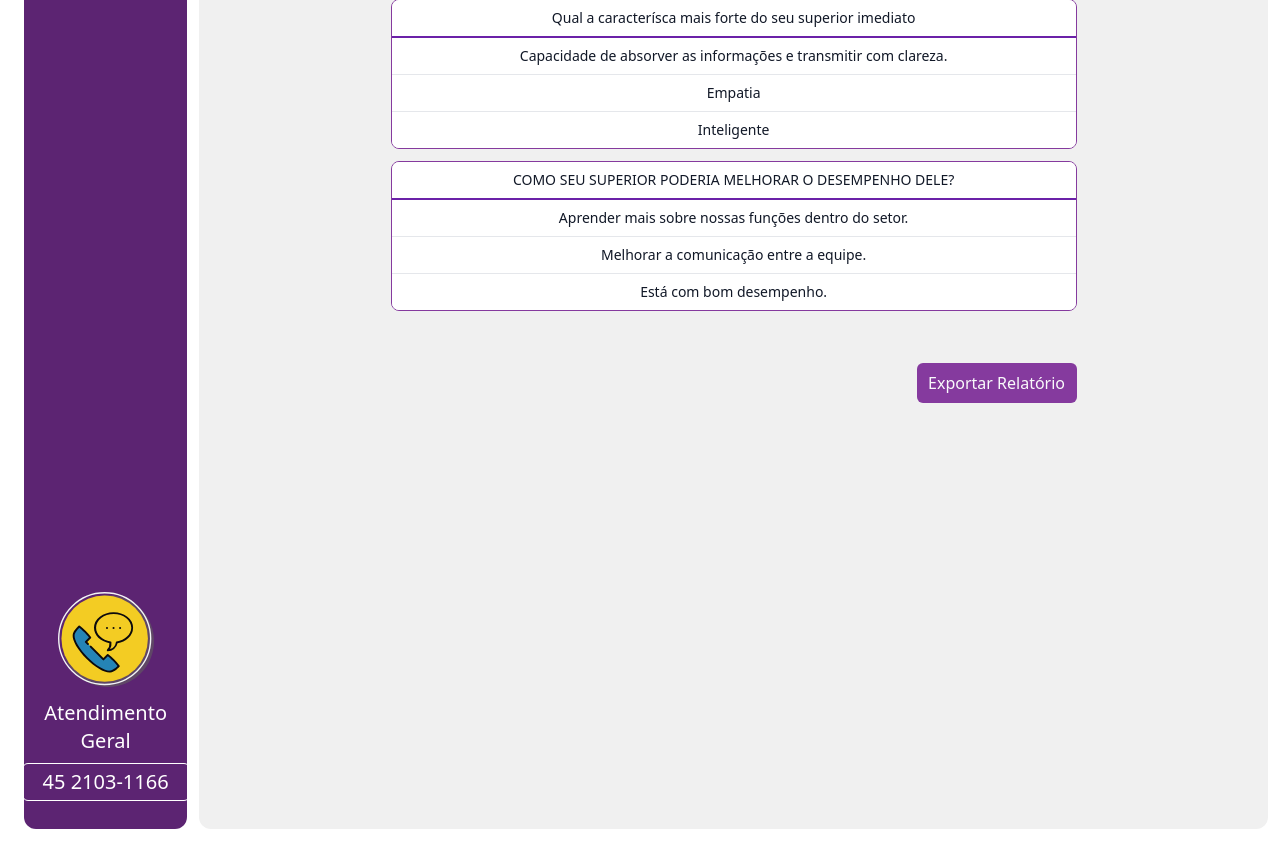
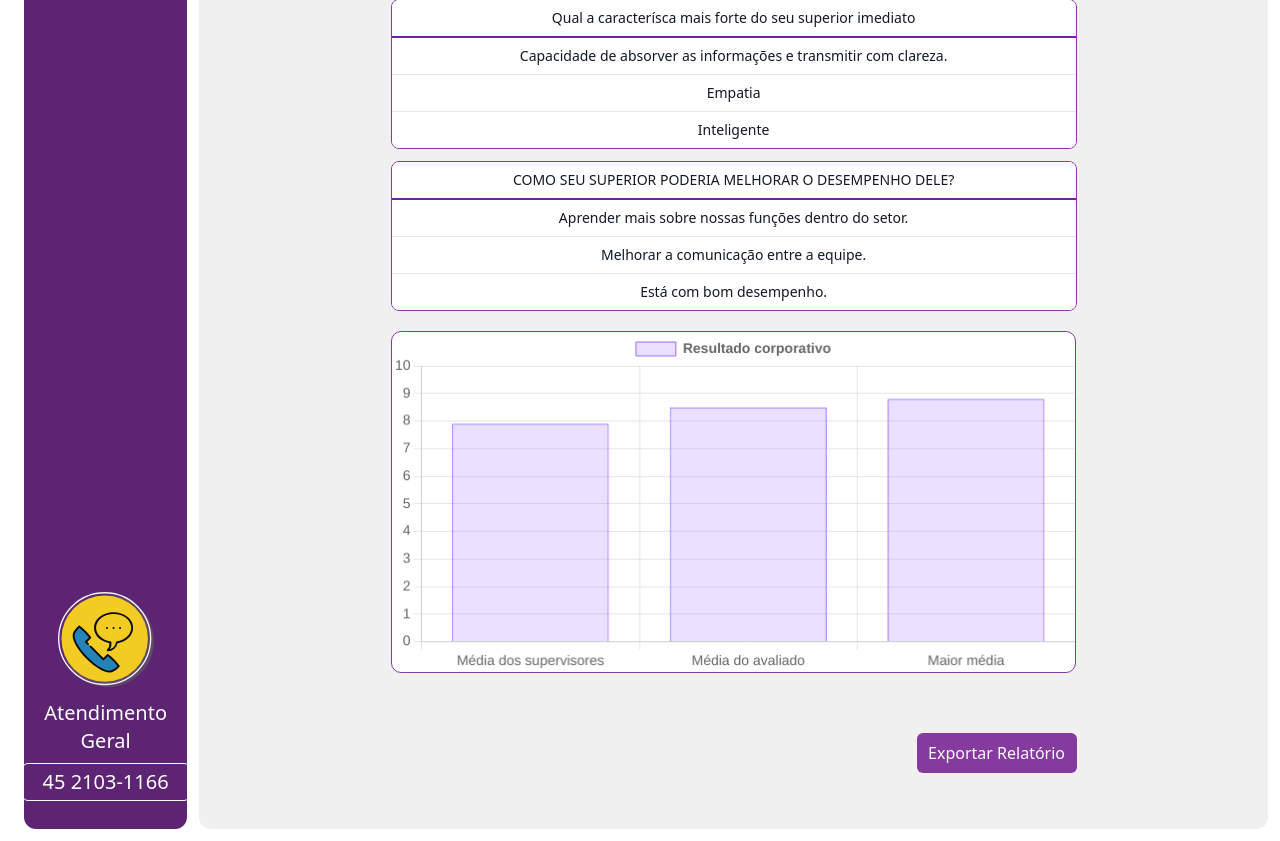
Before and after one commit to dniid/SQHG, a Python web app: template sqhg/core/templates/Relatorio.html in a window 1280 px wide. Shown: the part 683-1524 px from the top of the page. Run offline with Jinja, Linux system fonts and the light colour scheme; the template is opened without the code that fills it, so the values that code supplies are empty; some libraries are stand-ins or nearby versions.

Commit message:
fix: criação dos gráficos

```diff
--- a/sqhg/core/templates/Relatorio.html
+++ b/sqhg/core/templates/Relatorio.html
@@ -12,6 +12,7 @@
     <link rel="stylesheet" href="https://cdnjs.cloudflare.com/ajax/libs/font-awesome/6.1.1/css/all.min.css"
         crossorigin="anonymous" />
     <script src="https://cdn.tailwindcss.com"></script>
+    <script src="https://cdn.jsdelivr.net/npm/chart.js"></script>
 </head>
 
 <body>
@@ -251,8 +252,7 @@
                     </div>
 
                     <div class="w-full md:w-2/3 py-4 flex flex-col space-y-3">
-                        <div
-                        class="overflow-x-auto rounded-lg border border border-[var(--vivid-violet)] late-50">
+                        <div class="overflow-x-auto rounded-lg border border border-[var(--vivid-violet)] late-50">
                             <table class="min-w-full divide-y-2 divide-purple-800 text-sm bg-white">
                                 <thead>
                                     <tr>
@@ -289,8 +289,7 @@
                                 </tbody>
                             </table>
                         </div>
-                        <div
-                        class=" overflow-x-auto rounded-lg border border border-[var(--vivid-violet)] late-50">
+                        <div class=" overflow-x-auto rounded-lg border border border-[var(--vivid-violet)] late-50">
                             <table class="min-w-full divide-y-2 divide-purple-800 text-sm bg-white">
                                 <thead>
                                     <tr>
@@ -332,7 +331,8 @@
 
                                     <tr class="hover:bg-gray-200 hover:text-gray-900">
                                         <td class="whitespace-nowrap px-4 py-2 font-medium text-gray-900 text">
-                                        Meu superior garante que eu tenha informações suficiente para realizar meu trabalho.
+                                            Meu superior garante que eu tenha informações suficiente para realizar meu
+                                            trabalho.
                                         </td>
                                         <td class="whitespace-nowrap px-4 py-2 text-gray-700 h-8 text-center">
                                             8,6
@@ -371,11 +371,14 @@
 
                                     </tr>
 
-                                <tr class="hover:bg-gray-200 hover:text-gray-900 border border-[var(--vivid-violet)]">
-                                    <td class="whitespace-nowrap px-4 py-2 font-medium text-gray-900 h-8 text-center">
+                                    <tr
+                                        class="hover:bg-gray-200 hover:text-gray-900 border border-[var(--vivid-violet)]">
+                                        <td
+                                            class="whitespace-nowrap px-4 py-2 font-medium text-gray-900 h-8 text-center">
                                             MEDIA TOTAL
                                         </td>
-                                    <td class="whitespace-nowrap px-4 py-2 font-medium text-gray-900 h-8 text-center">
+                                        <td
+                                            class="whitespace-nowrap px-4 py-2 font-medium text-gray-900 h-8 text-center">
                                             8,5
                                         </td>
 
@@ -384,8 +387,7 @@
                                 </tbody>
                             </table>
                         </div>
-                        <div
-                        class=" overflow-x-auto rounded-lg border border border-[var(--vivid-violet)] late-50">
+                        <div class=" overflow-x-auto rounded-lg border border border-[var(--vivid-violet)] late-50">
                             <table class="min-w-full divide-y-2 divide-purple-800 text-sm bg-white">
                                 <thead>
                                     <tr>
@@ -411,10 +413,12 @@
                                         <td class="whitespace-nowrap px-4 py-2 font-medium text-gray-900 text-center">
                                             8,4
                                         </td>
-                                    <td class="whitespace-nowrap px-4 py-2 font-medium text-gray-900 h-8 text-center">
+                                        <td
+                                            class="whitespace-nowrap px-4 py-2 font-medium text-gray-900 h-8 text-center">
                                             7,9
                                         </td>
-                                    <td class="whitespace-nowrap px-4 py-2 font-medium text-gray-900 h-8 text-center">
+                                        <td
+                                            class="whitespace-nowrap px-4 py-2 font-medium text-gray-900 h-8 text-center">
                                             7.6
                                         </td>
 
@@ -422,8 +426,7 @@
                                 </tbody>
                             </table>
                         </div>
-                        <div
-                        class=" overflow-x-auto rounded-lg border border border-[var(--vivid-violet)] late-50">
+                        <div class=" overflow-x-auto rounded-lg border border border-[var(--vivid-violet)] late-50">
                             <table class="min-w-full divide-y-2 divide-purple-800 text-sm bg-white">
                                 <thead>
                                     <tr>
@@ -459,8 +462,7 @@
                                 </tbody>
                             </table>
                         </div>
-                        <div
-                            class=" overflow-x-auto rounded-lg border border border-[var(--vivid-violet)] late-50">
+                        <div class=" overflow-x-auto rounded-lg border border border-[var(--vivid-violet)] late-50">
                             <table class="min-w-full divide-y-2 divide-purple-800 text-sm bg-white">
                                 <thead>
                                     <tr>
@@ -497,6 +499,58 @@
                             </table>
                         </div>
 
+                        <div class="container mx-auto py-2">
+                            <canvas id="myChart" class="w-full" style="max-height: 350px; background-color:rgb(255, 255, 255); border: 1px solid #853A9E; border-radius: 10px;"></canvas>
+                        </div>
+                        <script>
+                            var ctx = document.getElementById('myChart').getContext('2d');
+                            var myChart = new Chart(ctx, {
+                                type: 'bar',
+                                data: {
+                                    labels: ['Média dos supervisores', 'Média do avaliado', 'Maior média'],
+                                    datasets: [{
+                                        label: 'Resultado corporativo',
+                                        data: [7.9, 8.5, 8.8],
+                                        borderWidth: 1,
+                                        backgroundColor: ['rgba(153, 102, 255, 0.2)', 'rgba(153, 102, 255, 0.2)', 'rgba(153, 102, 255, 0.2)'],
+                                        borderColor: ['rgb(153, 102, 255)', 'rgb(153, 102, 255)', 'rgb(153, 102, 255)'],
+                                        borderWidth: 1
+                                    }]
+                                },
+                                options: {
+                                    backgroundColor: 'white',
+                                    plugins: {
+                                        legend: {
+                                            labels: {
+                                                font: {
+                                                    size: 14,
+                                                    weight: 'bold'
+                                                }
+                                            }
+                                        }
+                                    },
+                                    scales: {
+                                        x: {
+                                            ticks: {
+                                                font: {
+                                                    size: 14
+                                                }
+                                            }
+                                        },
+                                        y: {
+                                            beginAtZero: true,
+                                            max: 10,
+                                            ticks: {
+                                                font: {
+                                                    size: 14
+                                                }
+                                            }
+                                        }
+                                    }
+                                },
+                            });
+                        </script>
+
                         <div class="w-fit flex justify-end py-10 w-full">
                             <div class="Criar-button">
                                 <button
@@ -508,7 +562,6 @@
                     </div>
 
 
-
                 </div>
             </section>
         </div>
```
Also changed, not shown: package.json (added, +28 -0 lines). Lines whose indentation alone changed are shown as unchanged.
